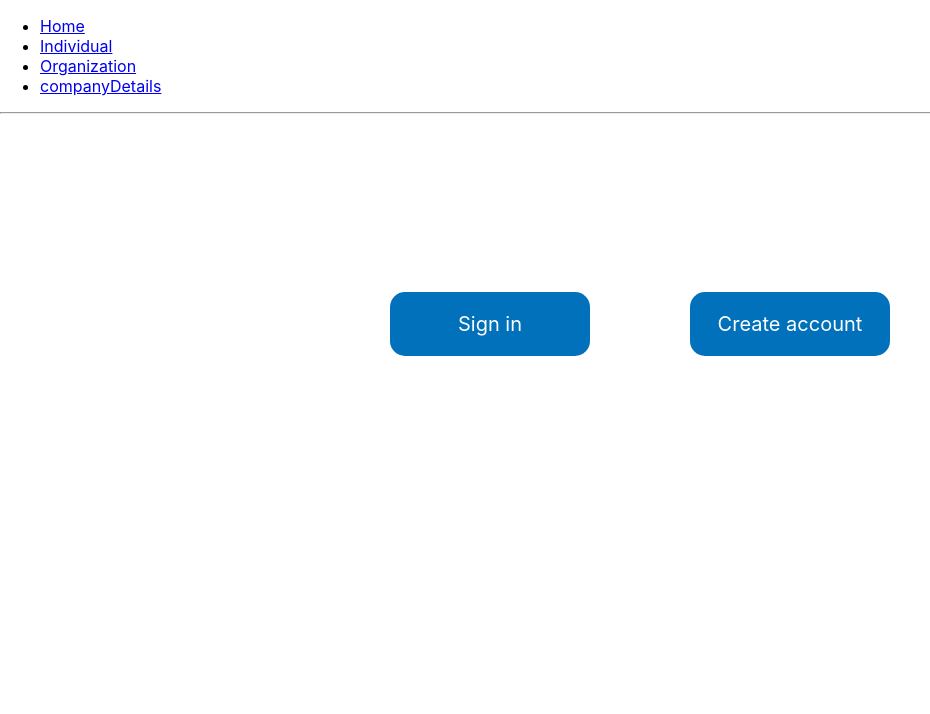
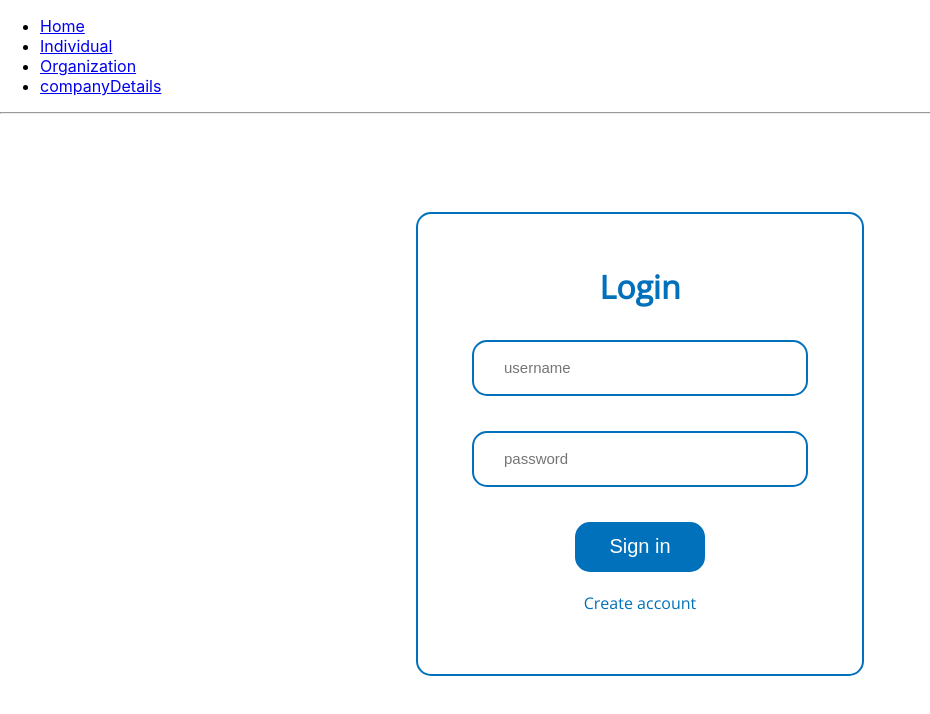
Before and after one commit to DanielssonJacob/blueberry, a React (Create React App) app in the folder blueberry-frontend/: page /organization in a window 1280 px wide. Shown: the top 714 px of the page, without its empty margins (0-930 px from the left). Built offline with nearby package versions, Linux system fonts and the light colour scheme.

Commit message:
login page changed

```diff
--- a/blueberry-frontend/src/components/organization/Organization.css
+++ b/blueberry-frontend/src/components/organization/Organization.css
@@ -1,31 +1,50 @@
-.org-menu{
-    align-items: center;
-    display: flex;
-    flex-wrap: wrap;
-    justify-content: center;
-    margin-top: 10%;
-
-
+.org-main{
+  text-align: center;
+  justify-content: center;
+  display: flex;
+  padding: 90px 0 90px 0;
+  font-family: 'Open Sans', sans-serif;
 }
 
-.sign-in{
-  color: white;
-  background-color: #0271BB;
-  width: 200px;
-  margin: 50px;
-  text-align: center;
-  font-size: 20px;
+.sub-main{
+  justify-content: center;
+  display: flex;
+  height: 400px;
+  width: 30%;
+  border: solid 2px #0271BB;
+  padding: 30px;
   border-radius: 15px;
-
+  background-color: white;
 }
 
-.create-acc{
-    color: white;
-    background-color: #0271BB;
-    width: 200px;
-    margin: 50px;
-    text-align: center;
-    font-size: 20px;
-    border-radius: 15px;
+.input{
+  width: 300px;
+  height: 50Px;
+  border-radius: 15px;
+  border: solid 2px #0271BB;
+  margin-top: 10px;
+  margin-bottom: 25px;
+  padding-left: 30px;
+  font-size: 15px;
+}
 
+button{
+  width: 130px;
+  height: 50px;
+  border-radius: 15px;
+  background-color: #0271BB;
+  color: white;
+  font-size: 20px;
+  border: none;
+  margin-top: 10px;
+  margin-bottom: 20px;
 }
+
+h1{
+  color: #0271BB;
+}
+
+.link{
+  color: #0271BB;
+  text-decoration: none;
+}
--- a/blueberry-frontend/src/components/organization/Organization.js
+++ b/blueberry-frontend/src/components/organization/Organization.js
@@ -7,6 +7,41 @@ import {
 } from "react-router-dom";
 import './Organization.css'
 
+function Organization() {
+  return (
+    <div className="org-main">
+      <div className="sub-main">
+
+        <div>
+          <h1>Login</h1>
+          <div>
+            <input type="email" placeholder="username" className="input" />
+          </div>
+
+          <div>
+            <input type="password" placeholder="password" className="input" />
+          </div>
+
+
+          <button >Sign in</button>
+
+          <div>
+          <a className="link" href="">Create account</a>
+          </div>
+
+
+        </div>
+
+
+      </div>
+    </div>
+
+
+
+  )
+}
+
+/*
 function Organization() {
 return (
   <div className="org-menu">
@@ -22,5 +57,6 @@ function Organization() {
 
 )
 }
+*/
 
 export default Organization
```
Lines whose indentation alone changed are shown as unchanged.
